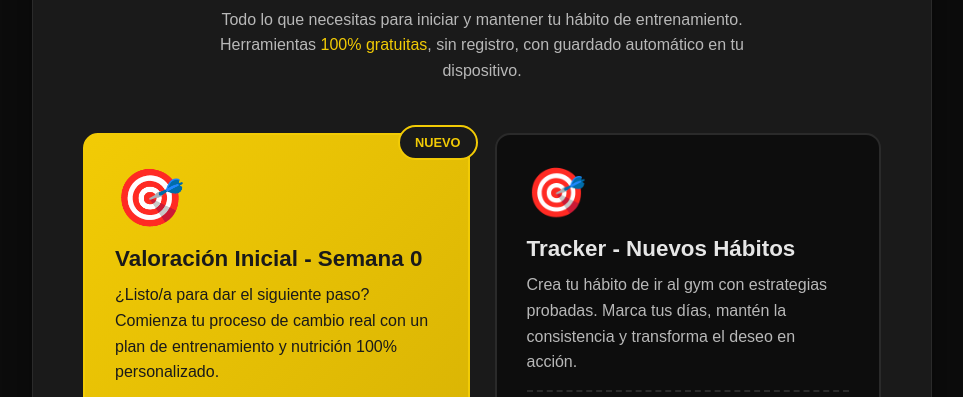
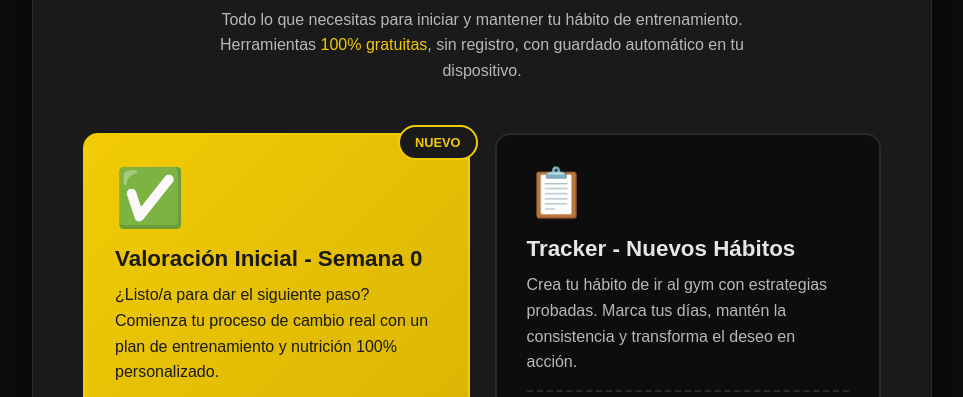
Before and after one commit to soyroafit/Herramientas-Gratuitas, a plain HTML site: page index.html in a window 1280 px wide. Shown: the part 323-720 px from the top of the page, without its empty margins (158-1121 px from the left). Drawn offline with Linux system fonts and the light colour scheme.

Commit message:
Update index.html

```diff
--- a/index.html
+++ b/index.html
@@ -304,7 +304,7 @@
             <!-- TARJETA DESTACADA: Valoración Inicial -->
             <a href="valoracion-inicial.html" class="tool-card featured">
                 <span class="featured-badge">NUEVO</span>
-                <div class="tool-icon">🎯</div>
+                <div class="tool-icon">✅</div>
                 <div class="tool-title">Valoración Inicial - Semana 0</div>
                 <div class="tool-description">
                     ¿Listo/a para dar el siguiente paso? Comienza tu proceso de cambio real con un plan de entrenamiento y nutrición 100% personalizado.
@@ -320,7 +320,7 @@
 
             <!-- Tracker de Nuevos Hábitos -->
             <a href="Tracker-Nuevos-Habitos.html" class="tool-card">
-                <div class="tool-icon">🎯</div>
+                <div class="tool-icon">📋</div>
                 <div class="tool-title">Tracker - Nuevos Hábitos</div>
                 <div class="tool-description">
                     Crea tu hábito de ir al gym con estrategias probadas. Marca tus días, mantén la consistencia y transforma el deseo en acción.
```
